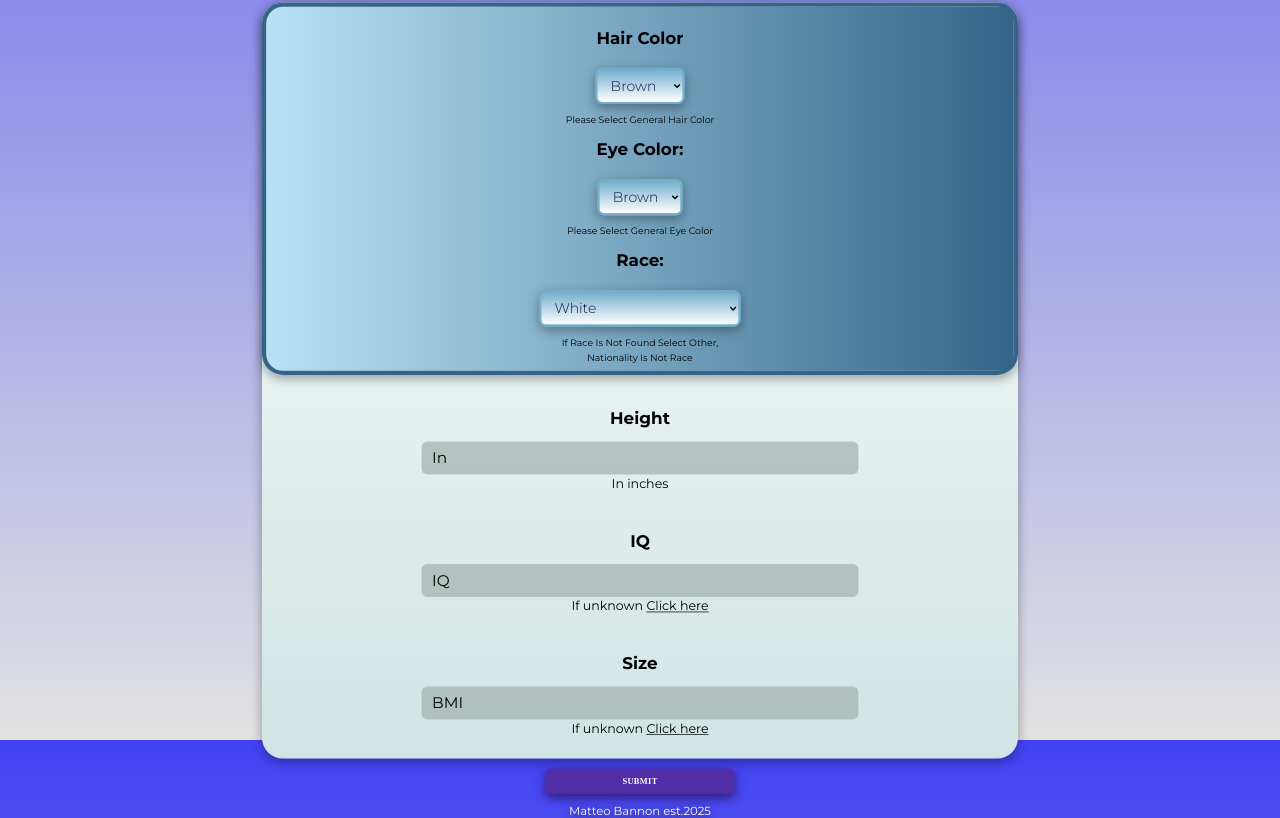
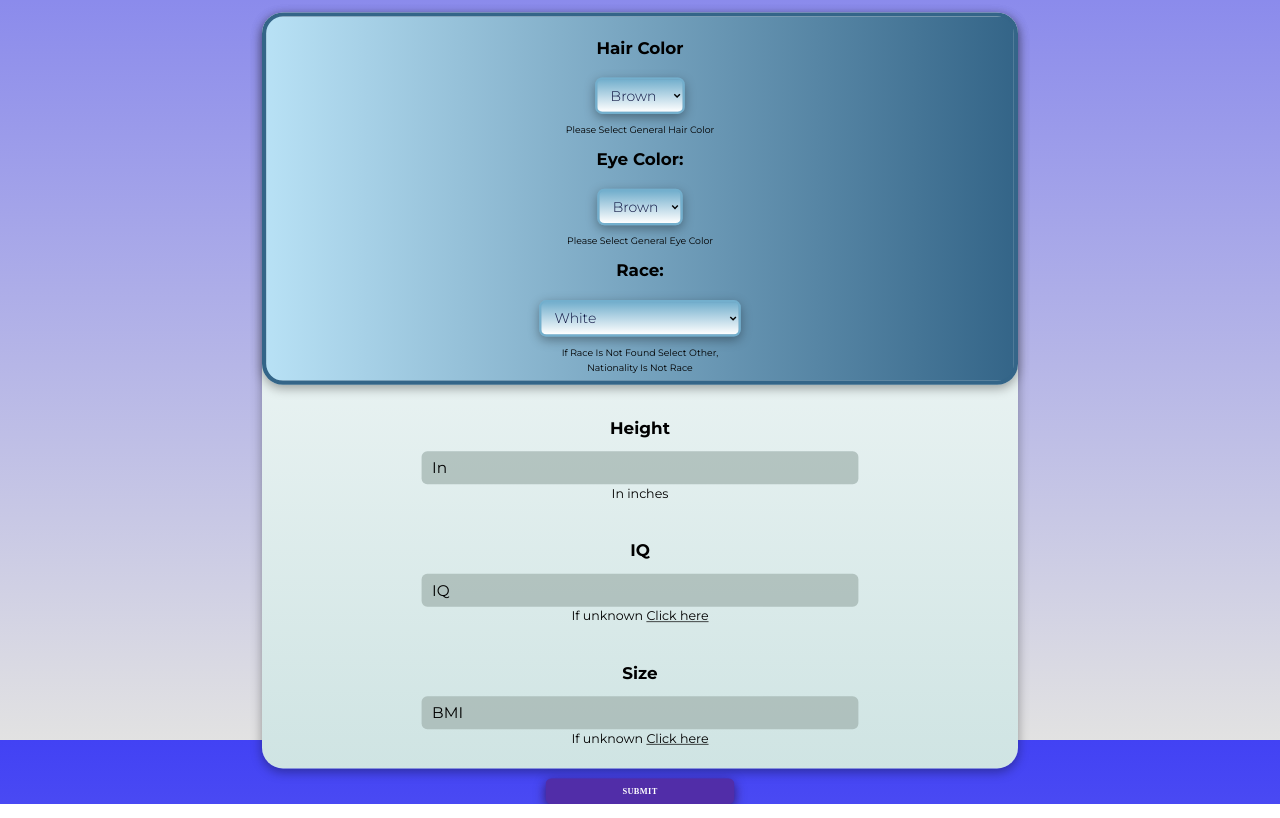
Before and after one commit to GoldenTally/How-Rare-Are-You, a plain HTML site: page index.html in a window 1280 px wide. Shown: the part 620-1438 px from the top of the page. Drawn offline with Linux system fonts and the light colour scheme.

Commit message:
Fix HTML formatting and structure

```diff
--- a/index.html
+++ b/index.html
@@ -110,9 +110,8 @@
     <br>
     <br>
 
-    <section class="MastHead">
-      <sub>Matteo Bannon est.2025</sub>
-    </section>
+
   </body>
 
+
 </html>
```
